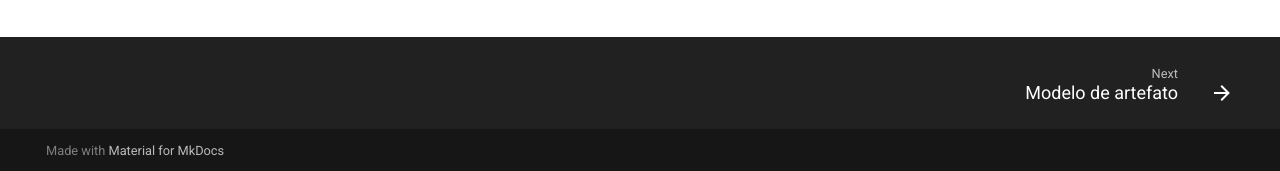
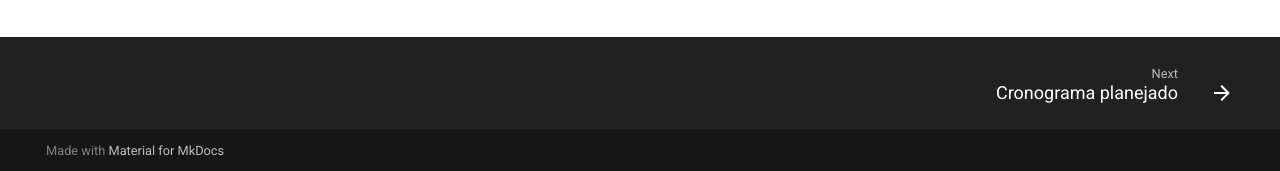
Before and after one commit to Requisitos-de-Software/2023.2-Skoob, an MkDocs documentation site: the page built from docs/index.md, in a window 1280 px wide and 900 px high, scrolled down 523 px. Shown: the part 726-897 px from the top of the window. Built offline with MkDocs 1.6.1 and Material for MkDocs 9.7.7, drawn with Linux system fonts in a browser that asks for light colours; comment, search, counter and statistics services are not loaded; some of the changed lines change nothing that is shown.

Commit message:
Pequena mudança na ordem dos documentos do mkdocs.yml

```diff
--- a/mkdocs.yml
+++ b/mkdocs.yml
@@ -30,11 +30,11 @@
 nav:
   - Início: index.md
   - Planejamento:
-    - Modelo de artefato: planejamento/modelo_artefato_apresentação.md
     - Cronograma planejado: planejamento/cronograma.md
     - Cronograma executado: planejamento/cronograma_executado.md
     - Ferramentas: planejamento/ferramentas.md
     - Metodologia: planejamento/metodologia.md
+    - Modelo de artefato: planejamento/modelo_artefato_apresentação.md
   - Atas:
     - Reunião 00: atas/reuniao00.md
     - Reunião 01: atas/reuniao01.md
```
